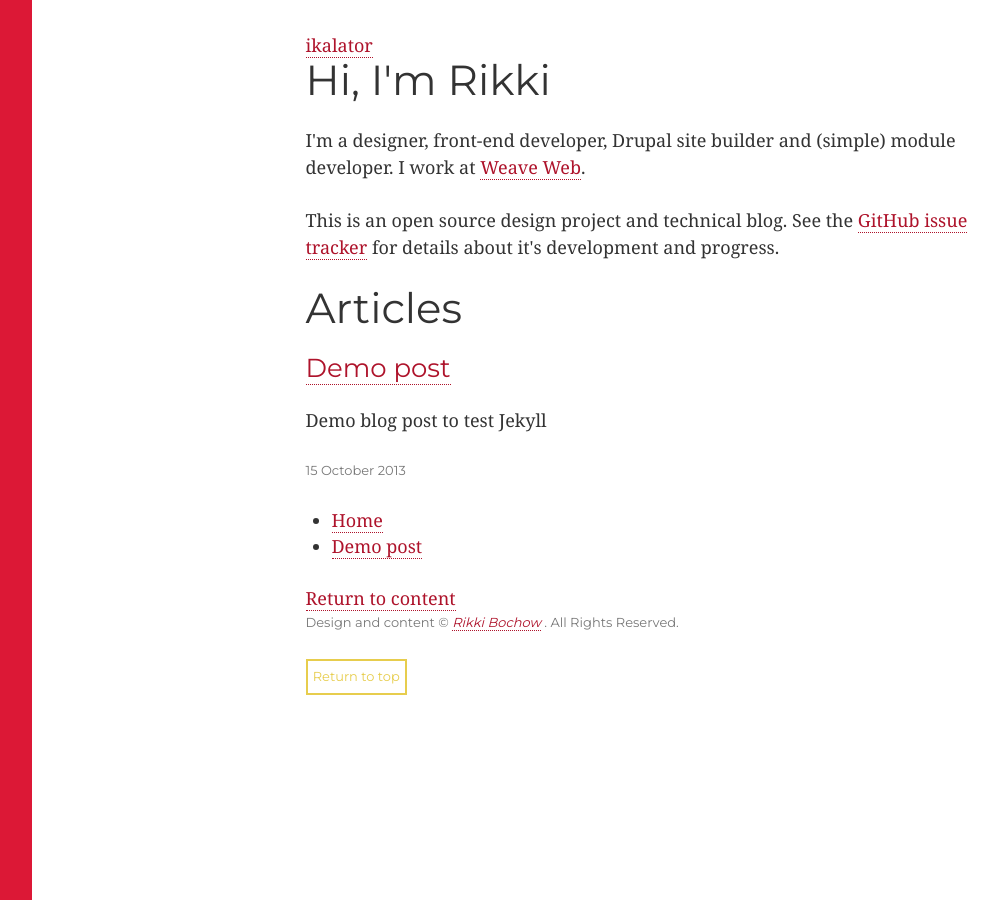
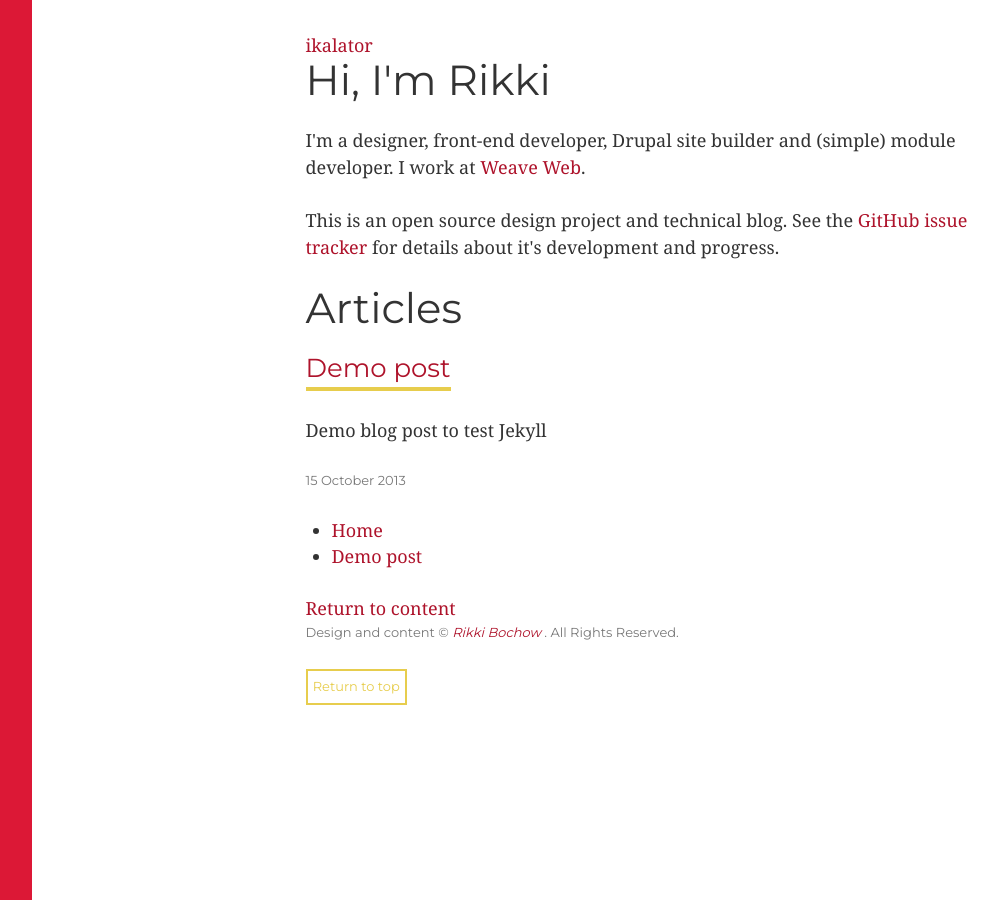
Before and after one commit to rikki-iki/rikki-iki.github.io, a Jekyll site: the page built from index.html, in a window 1280 px wide. Shown: the whole page, without its empty margins (0-998 px from the left). Built offline with Jekyll 4.4.1, drawn with Linux system fonts in a browser that asks for light colours; Markdown is read by kramdown in place of the engine named in the settings; the list of posts is cut into pages by our own code.

Commit message:
improving hyperlink styles

```diff
--- a/css/ikalator.css
+++ b/css/ikalator.css
@@ -250,19 +250,19 @@ article > footer {
  * Sometimes, particularly on larger projects, it is useful to scope link
  * styling only to anchors which have `href` attributes.
  */
-a:link{
+a{
   color: hsl(351,80%,38%);
-  border-bottom: 1px dotted hsl(351,80%,38%);
+  border-bottom: 3px solid transparent;
 
-  -webkit-transition:color .2s linear, background .2s linear;
-	-moz-transition:color .2s linear, background .2s linear;
-	transition:color .2s linear, background .2s linear;
+  -webkit-transition:color .2s linear, background .2s linear, border .2s linear;
+	-moz-transition:color .2s linear, background .2s linear, border .2s linear;
+	transition:color .2s linear, background .2s linear, border .2s linear;
 }
   a:hover,
   a:active,
   a:focus{
     text-decoration:none;
-    border-bottom: 3px solid;
+    border-color: hsl(351,80%,48%);
   }
   a:active,
   a:focus{
@@ -279,8 +279,18 @@ a:link{
     * Make the visited state nicer
     */
   a:visited {
-    color: hsl(351,80%,38%);
+
   }
+
+h1 a, h2 a {
+  display: inline-block;
+  padding-bottom: 6px;
+  border-color: #E7CD4D;
+  border-width: 4px;
+}
+h1 a:hover, h2 a:hover {
+  border-color: hsl(351,80%,48%);
+}
 
 /*------------------------------------*\
     lists
```
